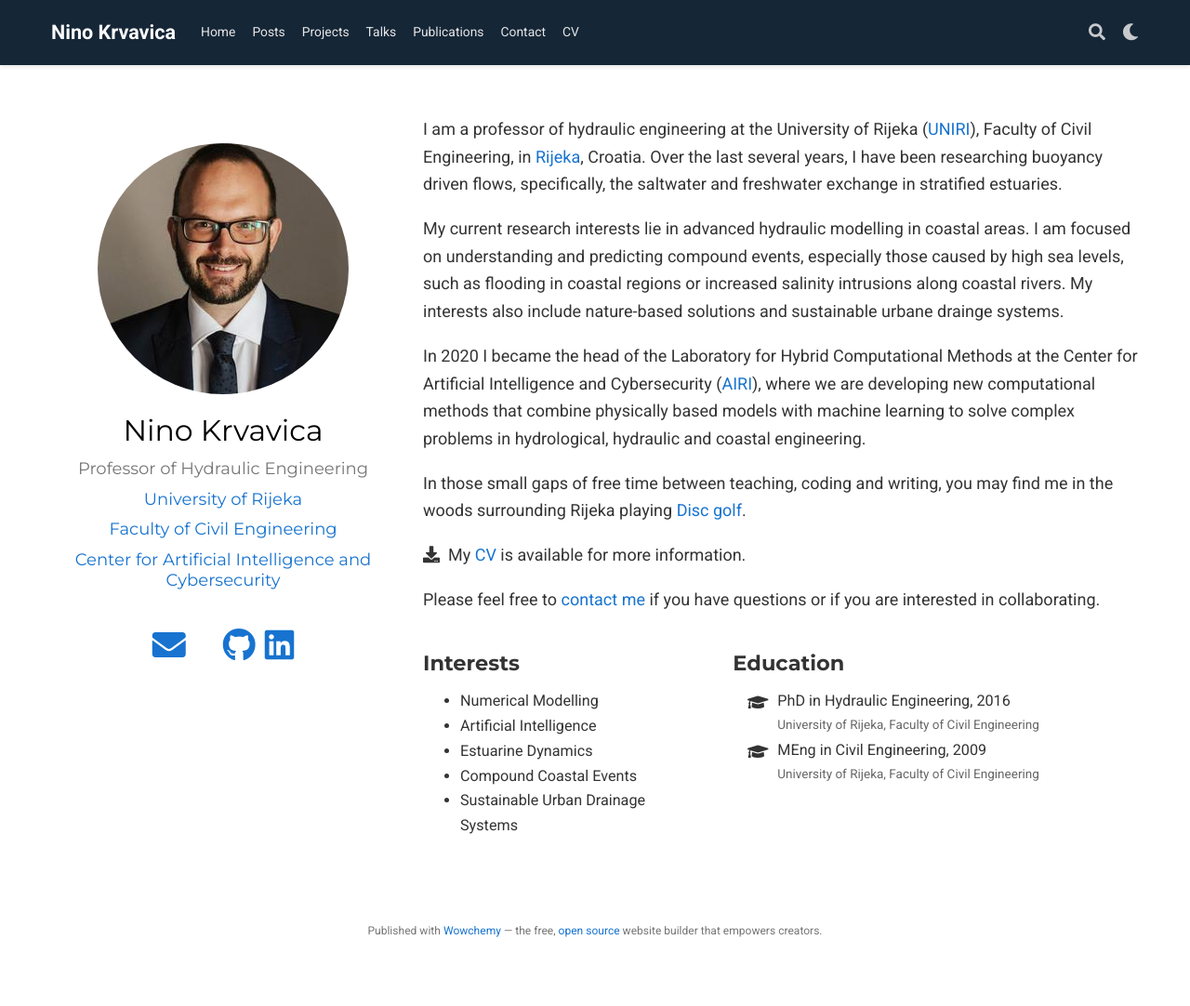
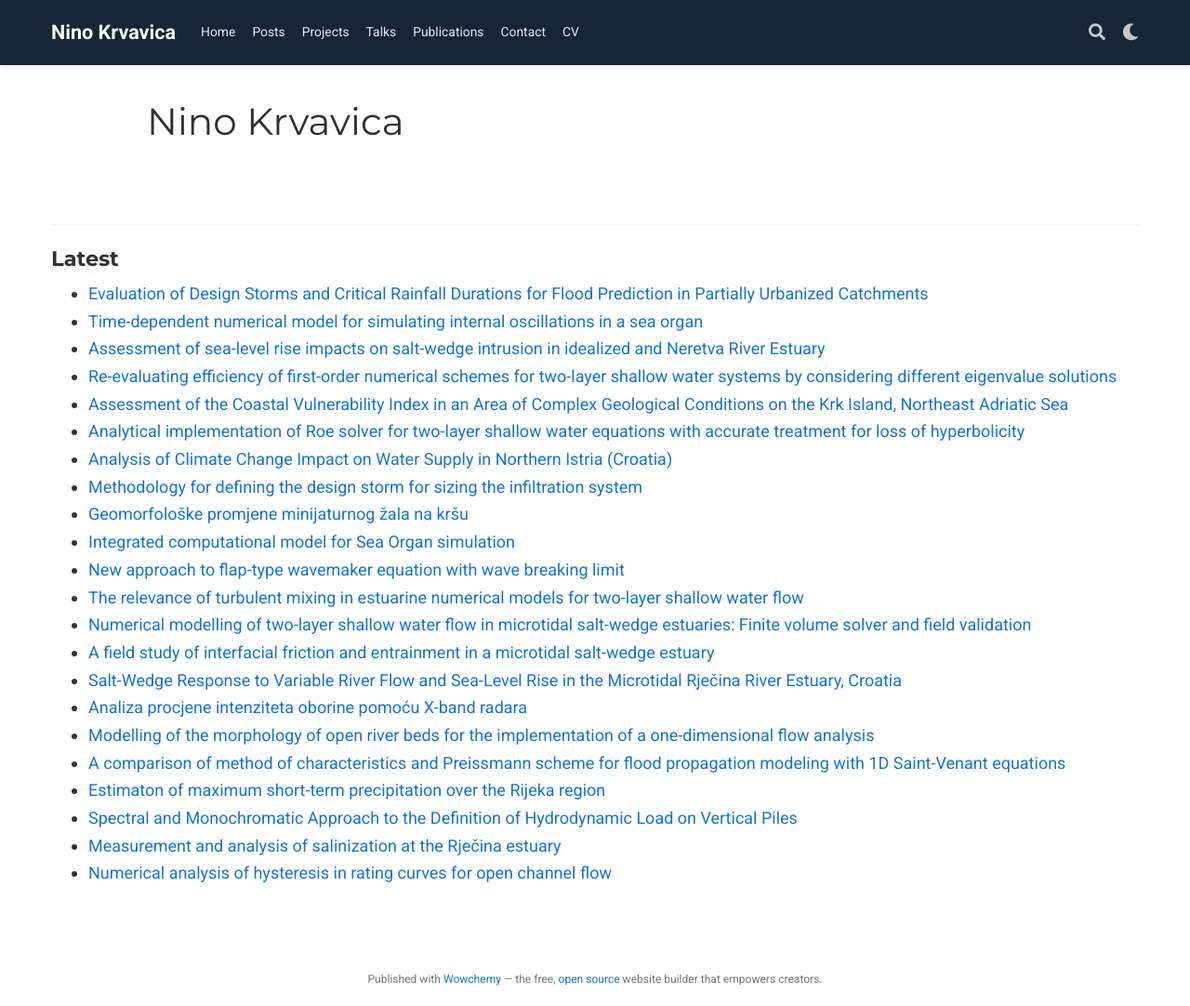
Before and after one commit to NKrvavica/NKrvavica.github.io, a plain HTML site: page author/nino-krvavica/index.html in a window 1280 px wide. Shown: the whole page at 93% size. Before the commit the page ends 1030 px from the top, so only its background shows below. Drawn offline with nearby package versions, Linux system fonts and the light colour scheme; some packages are replaced by stand-ins of ours; some icons are missing.

Commit message:
rebuilding site

```diff
--- a/author/nino-krvavica/index.html
+++ b/author/nino-krvavica/index.html
@@ -279,17 +279,15 @@
 
 
 
-
-
-  <meta property="twitter:card" content="summary">
+  <meta property="twitter:card" content="summary_large_image">
 
   <meta property="og:site_name" content="Nino Krvavica">
   <meta property="og:url" content="https://nkrvavica.github.io/author/nino-krvavica/">
   <meta property="og:title" content="Nino Krvavica | Nino Krvavica">
-  <meta property="og:description" content="Professor of Hydraulic Engineering"><meta property="og:image" content="https://nkrvavica.github.io/author/nino-krvavica/avatar_hub79bf540c27feb0a957f57ffd947fcdd_176466_270x270_fill_q75_lanczos_center.jpg">
-  <meta property="twitter:image" content="https://nkrvavica.github.io/author/nino-krvavica/avatar_hub79bf540c27feb0a957f57ffd947fcdd_176466_270x270_fill_q75_lanczos_center.jpg"><meta property="og:locale" content="en-us">
+  <meta property="og:description" content="Professor of Hydraulic Engineering"><meta property="og:image" content="https://nkrvavica.github.io/media/nino_2020.jpg">
+  <meta property="twitter:image" content="https://nkrvavica.github.io/media/nino_2020.jpg"><meta property="og:locale" content="en-us">
 
-
+    <meta property="og:updated_time" content="2020-07-18T00:00:00&#43;02:00">
 
 
 
@@ -715,6 +713,10 @@
 
 
 
+<div class="universal-wrapper pt-3">
+  <h1>Nino Krvavica</h1>
+</div>
+
 
 <section id="profile-page" class="pt-5">
   <div class="container">
@@ -724,225 +726,100 @@
 
 
 
-
-
-
-
-
-
-
-
-
-
-
-
-
-
-
-<div class="row">
-  <div class="col-12 col-lg-4">
-    <div id="profile">
-
-
-
-      <img class="avatar avatar-circle" src="/author/nino-krvavica/avatar_hub79bf540c27feb0a957f57ffd947fcdd_176466_270x270_fill_q75_lanczos_center.jpg" alt="Nino Krvavica">
-
-
-      <div class="portrait-title">
-        <h2>Nino Krvavica</h2>
-        <h3>Professor of Hydraulic Engineering</h3>
-
-
-        <h3>
-          <a href="https://uniri.hr/" target="_blank" rel="noopener">
-          <span>University of Rijeka</span>
-          </a>
-        </h3>
-
-        <h3>
-          <a href="http://www.gradri.uniri.hr/" target="_blank" rel="noopener">
-          <span>Faculty of Civil Engineering</span>
-          </a>
-        </h3>
-
-        <h3>
-          <a href="https://airi.uniri.hr/" target="_blank" rel="noopener">
-          <span>Center for Artificial Intelligence and Cybersecurity</span>
-          </a>
-        </h3>
-
-      </div>
-
-      <ul class="network-icon" aria-hidden="true">
-
-
-
-
-
-
-
-
-
+    <div class="article-widget content-widget-hr">
+      <h3>Latest</h3>
+      <ul>
 
         <li>
-          <a href="mailto:nino.krvavica@uniri.hr"  aria-label="envelope">
-            <i class="fas fa-envelope big-icon"></i>
-          </a>
+          <a href="/publication/krvavica-2020-novigrad/">Evaluation of Design Storms and Critical Rainfall Durations for Flood Prediction in Partially Urbanized Catchments</a>
         </li>
 
-
-
-
-
-
-
-
-
+        <li>
+          <a href="/publication/krvavica-2020-seaorgan/">Time-dependent numerical model for simulating internal oscillations in a sea organ</a>
+        </li>
 
         <li>
-          <a href="https://publons.com/researcher/1293081/nino-krvavica/" target="_blank" rel="noopener" aria-label="publons">
-            <i class="ai ai-publons big-icon"></i>
-          </a>
+          <a href="/publication/krvavica-2020-sealevelrise/">Assessment of sea-level rise impacts on salt-wedge intrusion in idealized and Neretva River Estuary</a>
         </li>
 
-
-
-
-
-
-
-
-
+        <li>
+          <a href="/publication/krvavica-2020-reevaluating/">Re-evaluating efficiency of first-order numerical schemes for two-layer shallow water systems by considering different eigenvalue solutions</a>
+        </li>
 
         <li>
-          <a href="https://www.researchgate.net/profile/Nino_Krvavica2" target="_blank" rel="noopener" aria-label="researchgate">
-            <i class="ai ai-researchgate big-icon"></i>
-          </a>
+          <a href="/publication/ruvzic-2019-geosciences/">Assessment of the Coastal Vulnerability Index in an Area of Complex Geological Conditions on the Krk Island, Northeast Adriatic Sea</a>
         </li>
 
-
-
-
-
-
-
-
-
+        <li>
+          <a href="/publication/krvavica-2018-analytical/">Analytical implementation of Roe solver for two-layer shallow water equations with accurate treatment for loss of hyperbolicity</a>
+        </li>
 
         <li>
-          <a href="https://scholar.google.com/citations?user=F23lRMgAAAAJ&amp;hl=en" target="_blank" rel="noopener" aria-label="google-scholar">
-            <i class="ai ai-google-scholar big-icon"></i>
-          </a>
+          <a href="/publication/karleuvsa-2018-analysis/">Analysis of Climate Change Impact on Water Supply in Northern Istria (Croatia)</a>
         </li>
 
-
-
-
-
-
-
-
-
-
-
+        <li>
+          <a href="/publication/krvavica-2018-metodologija/">Methodology for defining the design storm for sizing the infiltration system</a>
+        </li>
 
         <li>
-          <a href="https://github.com/NKrvavica" target="_blank" rel="noopener" aria-label="github">
-            <i class="fab fa-github big-icon"></i>
-          </a>
+          <a href="/publication/ruvzic-2018-geomorfolovske/">Geomorfološke promjene minijaturnog žala na kršu</a>
         </li>
 
-
-
-
-
-
-
-
-
-
-
+        <li>
+          <a href="/publication/krvavica-2018-integrated/">Integrated computational model for Sea Organ simulation</a>
+        </li>
 
         <li>
-          <a href="https://www.linkedin.com/in/nino-krvavica-009988183/" target="_blank" rel="noopener" aria-label="linkedin">
-            <i class="fab fa-linkedin big-icon"></i>
-          </a>
+          <a href="/publication/krvavica-2018-new/">New approach to flap-type wavemaker equation with wave breaking limit</a>
+        </li>
+
+        <li>
+          <a href="/publication/krvavica-2018-relevance/">The relevance of turbulent mixing in estuarine numerical models for two-layer shallow water flow</a>
+        </li>
+
+        <li>
+          <a href="/publication/krvavica-2017-numerical/">Numerical modelling of two-layer shallow water flow in microtidal salt-wedge estuaries: Finite volume solver and field validation</a>
+        </li>
+
+        <li>
+          <a href="/publication/krvavica-2016-field/">A field study of interfacial friction and entrainment in a microtidal salt-wedge estuary</a>
+        </li>
+
+        <li>
+          <a href="/publication/krvavica-2016-salt/">Salt-Wedge Response to Variable River Flow and Sea-Level Rise in the Microtidal Rječina River Estuary, Croatia</a>
+        </li>
+
+        <li>
+          <a href="/publication/krvavica-2016-analiza/">Analiza procjene intenziteta oborine pomoću X-band radara</a>
+        </li>
+
+        <li>
+          <a href="/publication/travavs-2015-modelling/">Modelling of the morphology of open river beds for the implementation of a one-dimensional flow analysis</a>
+        </li>
+
+        <li>
+          <a href="/publication/krvavica-2014-comparison/">A comparison of method of characteristics and Preissmann scheme for flood propagation modeling with 1D Saint-Venant equations</a>
+        </li>
+
+        <li>
+          <a href="/publication/gajic-2014-estimaton/">Estimaton of maximum short-term precipitation over the Rijeka region</a>
+        </li>
+
+        <li>
+          <a href="/publication/travavs-2014-spectral/">Spectral and Monochromatic Approach to the Definition of Hydrodynamic Load on Vertical Piles</a>
+        </li>
+
+        <li>
+          <a href="/publication/krvavica-2012-mjerenje/">Measurement and analysis of salinization at the Rječina estuary</a>
+        </li>
+
+        <li>
+          <a href="/publication/travavs-2012-numerical/">Numerical analysis of hysteresis in rating curves for open channel flow</a>
         </li>
 
       </ul>
-
     </div>
-  </div>
-  <div class="col-12 col-lg-8">
-
-
-
-
-    <div class="article-style">
-      <p>I am a professor of hydraulic engineering at the University of Rijeka  (<a href="https://uniri.hr/en/home/" target="_blank" rel="noopener">UNIRI</a>), Faculty of Civil Engineering, in <a href="http://www.visitrijeka.eu" target="_blank" rel="noopener">Rijeka</a>, Croatia. Over the last several years, I have been researching buoyancy driven flows, specifically, the saltwater and freshwater exchange in stratified estuaries.</p>
-<p>My current research interests lie in advanced hydraulic modelling in coastal areas. I am focused on understanding and predicting compound events, especially those caused by high sea levels, such as flooding in coastal regions or increased salinity intrusions along coastal rivers. My interests also include nature-based solutions and sustainable urbane drainge systems.</p>
-<p>In 2020 I became the head of the Laboratory for Hybrid Computational Methods at the Center for Artificial Intelligence and Cybersecurity (<a href="https://airi.uniri.hr/" target="_blank" rel="noopener">AIRI</a>), where we are developing new computational methods that combine physically based models with machine learning to solve complex problems in hydrological, hydraulic and coastal engineering.</p>
-<p>In those small gaps of free time between teaching, coding and writing, you may find me in the woods surrounding Rijeka playing <a href="https://www.pdga.com/introduction" target="_blank" rel="noopener">Disc golf</a>.</p>
-<p>
-  <i class="fas fa-download  pr-1 fa-fw"></i> My <a href="/media/cv.pdf" target="_blank">CV</a> is available for more information.</p>
-<p>Please feel free to <a href="#contact">contact me</a> if you have questions or if you are interested in collaborating.</p>
-
-    </div>
-
-    <div class="row">
-
-
-      <div class="col-md-5">
-        <div class="section-subheading">Interests</div>
-        <ul class="ul-interests">
-
-          <li>Numerical Modelling</li>
-
-          <li>Artificial Intelligence</li>
-
-          <li>Estuarine Dynamics</li>
-
-          <li>Compound Coastal Events</li>
-
-          <li>Sustainable Urban Drainage Systems</li>
-
-        </ul>
-      </div>
-
-
-
-      <div class="col-md-7">
-        <div class="section-subheading">Education</div>
-        <ul class="ul-edu fa-ul">
-
-          <li>
-            <i class="fa-li fas fa-graduation-cap"></i>
-            <div class="description">
-              <p class="course">PhD in Hydraulic Engineering, 2016</p>
-              <p class="institution">University of Rijeka, Faculty of Civil Engineering</p>
-            </div>
-          </li>
-
-          <li>
-            <i class="fa-li fas fa-graduation-cap"></i>
-            <div class="description">
-              <p class="course">MEng in Civil Engineering, 2009</p>
-              <p class="institution">University of Rijeka, Faculty of Civil Engineering</p>
-            </div>
-          </li>
-
-        </ul>
-      </div>
-
-
-    </div>
-  </div>
-</div>
-
-
-
-
-
 
   </div>
 </section>
```
Also changed, not shown: index.html (+9 -5 lines), index.json.
